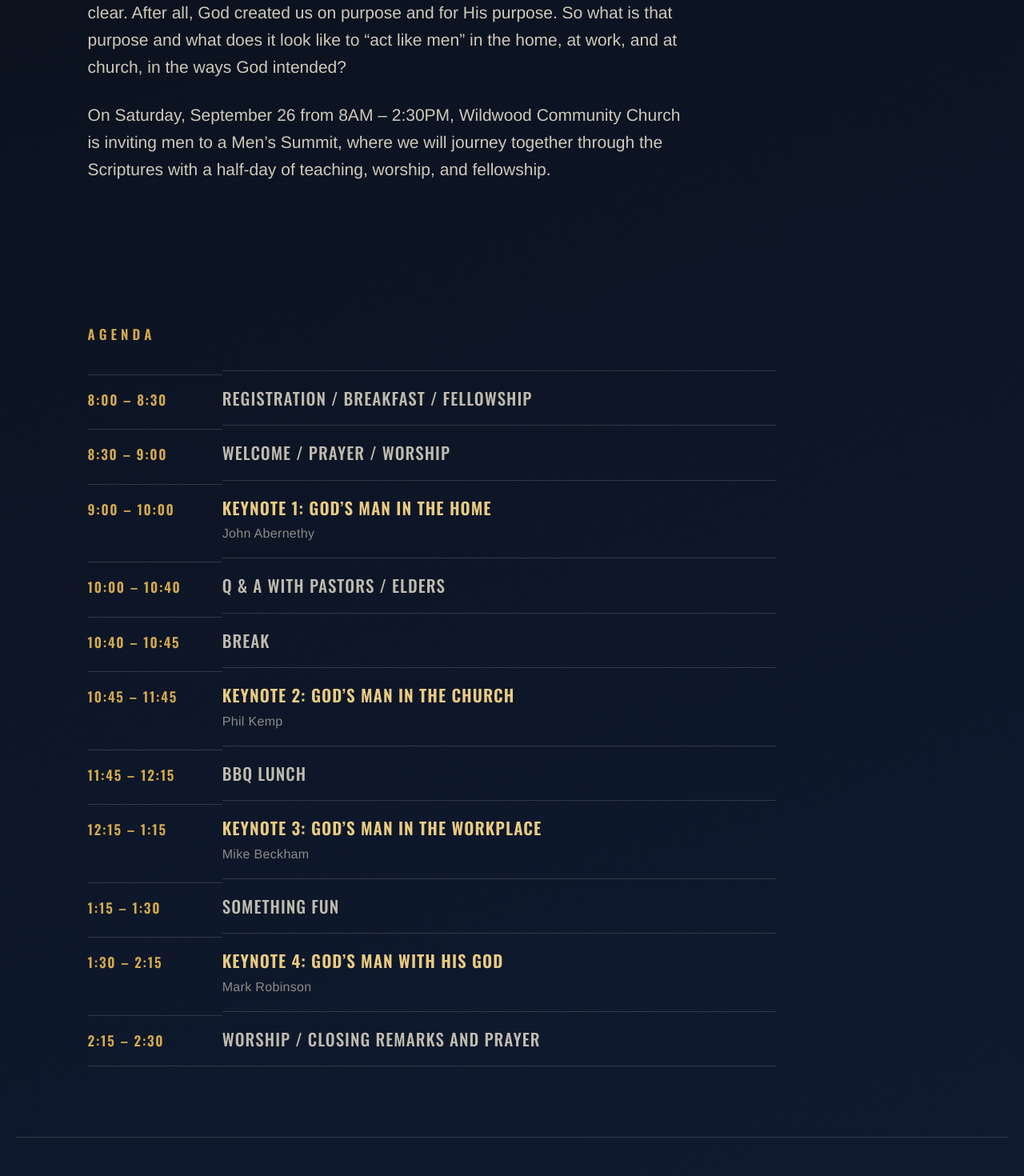
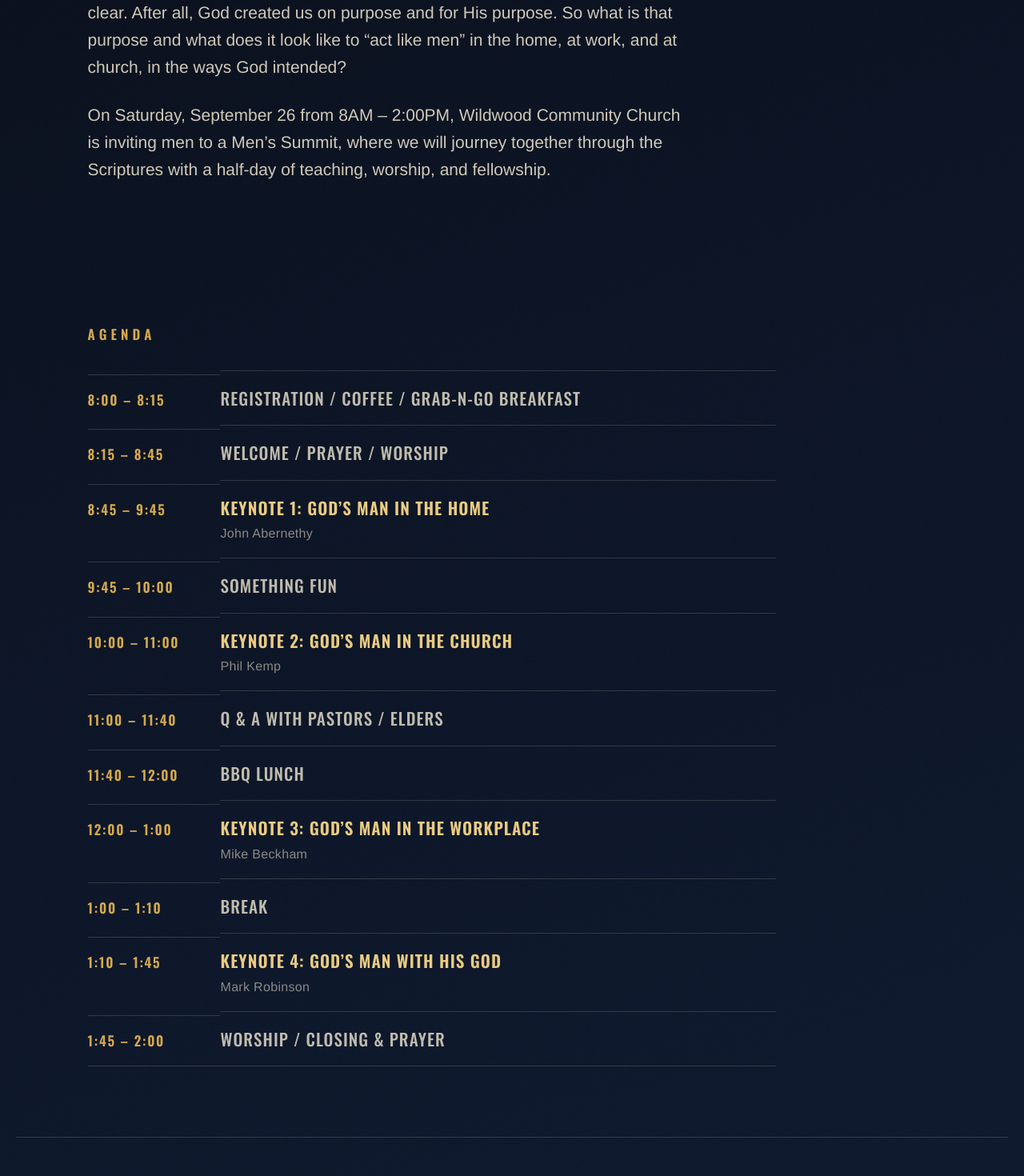
Before and after one commit to bulldogslucky13/main-site, a Next.js app: page /mens-summit-2026 in a window 1280 px wide. Shown: the part 1120-2590 px from the top of the page at 80% size. Built offline with nearby package versions, Linux system fonts and the light colour scheme.

Commit message:
Update Men's Summit agenda and end time (#10)

```diff
--- a/src/pages/mens-summit-2026.tsx
+++ b/src/pages/mens-summit-2026.tsx
@@ -6,28 +6,28 @@ const REGISTRATION_URL = 'https://wildwood.ccbchurch.com/goto/forms/674/response
 const PRODUCTION_URL = 'https://www.cameronbristol.xyz';
 const TITLE = 'Men’s Summit 2026 — Wildwood Community Church';
 const DESCRIPTION =
-	'God’s Man — the first-ever Men’s Summit at Wildwood Community Church. Saturday, September 26, 2026, 8:00 AM – 2:30 PM, Fellowship Hall. Men 18 and up. $25 includes breakfast and lunch.';
+	'God’s Man — the first-ever Men’s Summit at Wildwood Community Church. Saturday, September 26, 2026, 8:00 AM – 2:00 PM, Fellowship Hall. Men 18 and up. $25 includes breakfast and lunch.';
 
 const INVITATION = [
 	'What did Paul mean when he called the Corinthian men to “act like men”? And even more importantly, (since this verse is in the Bible) what does God intend for men to do in response to this call?',
 	'The world has a definition of what it means to be a man … but God’s definition is clear. After all, God created us on purpose and for His purpose. So what is that purpose and what does it look like to “act like men” in the home, at work, and at church, in the ways God intended?',
-	'On Saturday, September 26 from 8AM – 2:30PM, Wildwood Community Church is inviting men to a Men’s Summit, where we will journey together through the Scriptures with a half-day of teaching, worship, and fellowship.',
+	'On Saturday, September 26 from 8AM – 2:00PM, Wildwood Community Church is inviting men to a Men’s Summit, where we will journey together through the Scriptures with a half-day of teaching, worship, and fellowship.',
 ];
 
 type AgendaItem = { time: string; title: string; speaker?: string };
 
 const AGENDA: AgendaItem[] = [
-	{ time: '8:00 – 8:30', title: 'Registration / Breakfast / Fellowship' },
-	{ time: '8:30 – 9:00', title: 'Welcome / Prayer / Worship' },
-	{ time: '9:00 – 10:00', title: 'Keynote 1: God’s Man in the Home', speaker: 'John Abernethy' },
-	{ time: '10:00 – 10:40', title: 'Q & A with Pastors / Elders' },
-	{ time: '10:40 – 10:45', title: 'Break' },
-	{ time: '10:45 – 11:45', title: 'Keynote 2: God’s Man in the Church', speaker: 'Phil Kemp' },
-	{ time: '11:45 – 12:15', title: 'BBQ Lunch' },
-	{ time: '12:15 – 1:15', title: 'Keynote 3: God’s Man in the Workplace', speaker: 'Mike Beckham' },
-	{ time: '1:15 – 1:30', title: 'Something Fun' },
-	{ time: '1:30 – 2:15', title: 'Keynote 4: God’s Man with his God', speaker: 'Mark Robinson' },
-	{ time: '2:15 – 2:30', title: 'Worship / Closing Remarks and Prayer' },
+	{ time: '8:00 – 8:15', title: 'Registration / Coffee / Grab-N-Go Breakfast' },
+	{ time: '8:15 – 8:45', title: 'Welcome / Prayer / Worship' },
+	{ time: '8:45 – 9:45', title: 'Keynote 1: God’s Man in the Home', speaker: 'John Abernethy' },
+	{ time: '9:45 – 10:00', title: 'Something Fun' },
+	{ time: '10:00 – 11:00', title: 'Keynote 2: God’s Man in the Church', speaker: 'Phil Kemp' },
+	{ time: '11:00 – 11:40', title: 'Q & A with Pastors / Elders' },
+	{ time: '11:40 – 12:00', title: 'BBQ Lunch' },
+	{ time: '12:00 – 1:00', title: 'Keynote 3: God’s Man in the Workplace', speaker: 'Mike Beckham' },
+	{ time: '1:00 – 1:10', title: 'Break' },
+	{ time: '1:10 – 1:45', title: 'Keynote 4: God’s Man with his God', speaker: 'Mark Robinson' },
+	{ time: '1:45 – 2:00', title: 'Worship / Closing & Prayer' },
 ];
 
 // Social scrapers require absolute URLs, and a preview deploy's assets don't exist on the
@@ -124,7 +124,7 @@ export default function MensSummit2026({ baseUrl }: { baseUrl: string }) {
 							<div className="item">
 								8:00 AM
 								<br />
-								<span className="sub">2:30 PM</span>
+								<span className="sub">2:00 PM</span>
 							</div>
 							<div className="item">
 								FELLOWSHIP
@@ -182,7 +182,7 @@ export default function MensSummit2026({ baseUrl }: { baseUrl: string }) {
 				<section className="container section closing">
 					<p className="eyebrow">Join Us</p>
 					<p className="closing-line">Saturday, September 26</p>
-					<p className="closing-where">8:00 AM – 2:30 PM &middot; Fellowship Hall</p>
+					<p className="closing-where">8:00 AM – 2:00 PM &middot; Fellowship Hall</p>
 					<p className="closing-sub">Men 18 and up &middot; $25 includes breakfast and lunch</p>
 					<a className="register" href={REGISTRATION_URL} target="_blank" rel="noopener noreferrer">
 						Register Now
```
